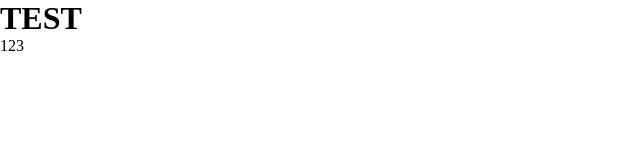
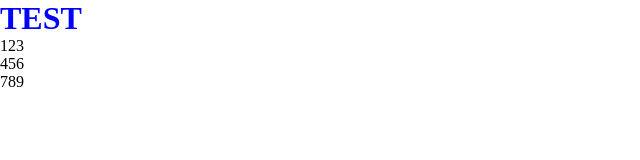
Before and after one commit to Fiiluo/project, a plain HTML site: page index.html in a window 1280 px wide. Shown: the whole page, without its empty margins (0-640 px from the left). Drawn offline with Linux system fonts and the light colour scheme.

Commit message:
修改index、css

```diff
--- a/index.html
+++ b/index.html
@@ -9,6 +9,8 @@
   <body>
     <h1>TEST</h1>
     <p>123</p>
+    <p>456</p>
+    <P>789</P>
   </body>
   <script src="./script.js"></script>
 </html>
--- a/style.css
+++ b/style.css
@@ -3,3 +3,10 @@
     margin: 0;
     box-sizing: border-box;
 }
+h1{
+    color: blue;
+    background-color: #fff;
+}
+p{
+    font-size: medium;
+}
```
